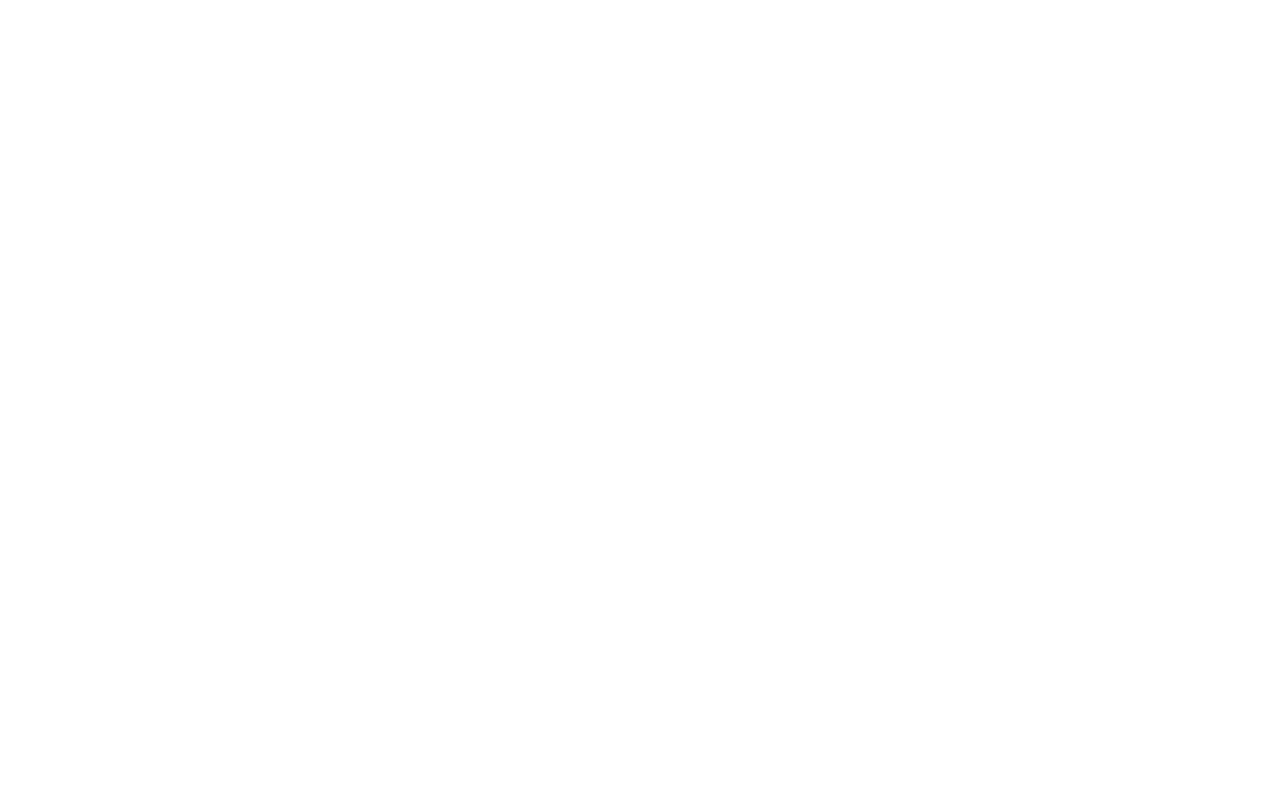
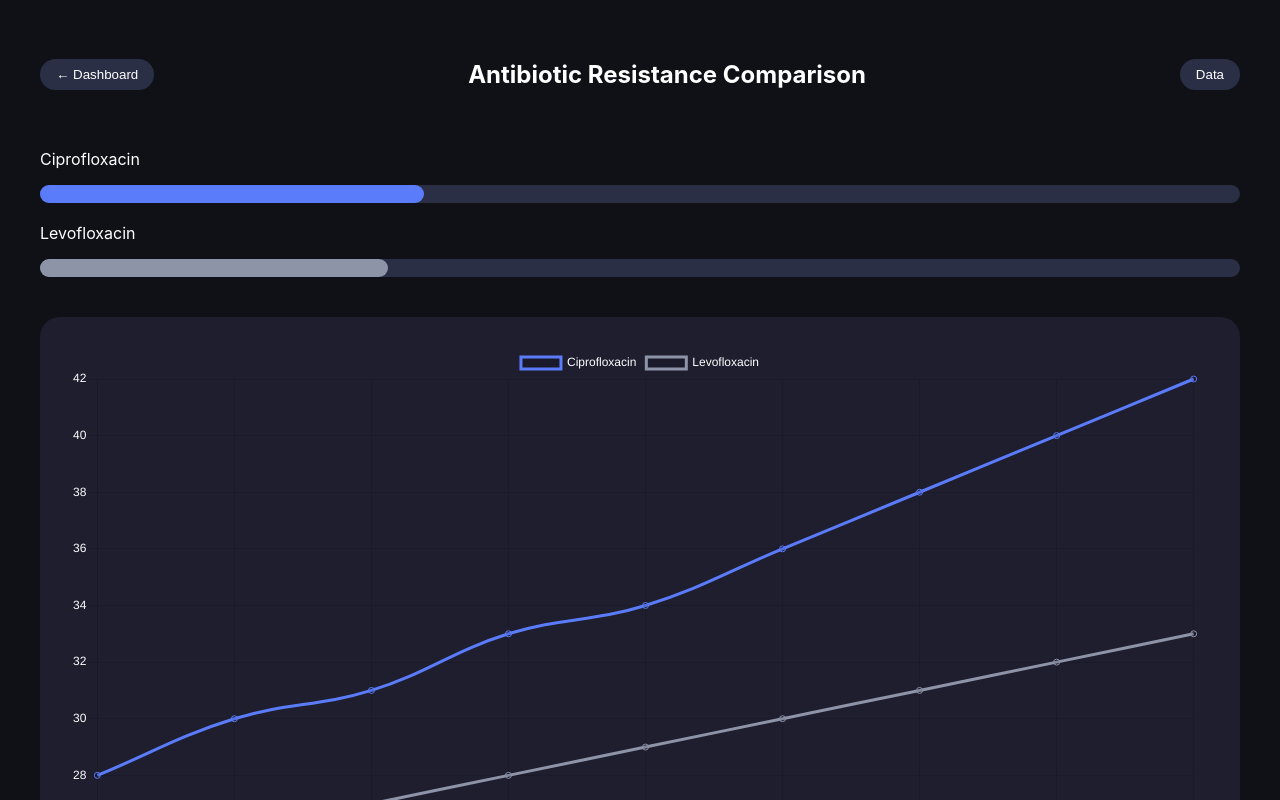
Before and after one commit to aditya-rathore04/AMR, a React (Create React App) app in the folder frontend/: page /antibiotic-analysis in a window 1280 px wide. Before the commit this address had no page. Shown: the top 800 px of the page. Built offline with nearby package versions, Linux system fonts and the light colour scheme.

Commit message:
make antibiotic analysis expandable

```diff
--- a/frontend/src/App.js
+++ b/frontend/src/App.js
@@ -3,6 +3,7 @@
 import InputPage from "./pages/InputPage";
 import Dashboard from "./pages/Dashboard";
 import SpecimenAnalysis from "./pages/SpecimenAnalysis";
+import AntibioticAnalysis from "./pages/AntibioticAnalysis";
 
 function App() {
 
@@ -15,6 +16,7 @@
 
         <Route path="/dashboard" element={<Dashboard />} />
         <Route path="/specimen-analysis" element={<SpecimenAnalysis />} />
+        <Route path="/antibiotic-analysis" element={<AntibioticAnalysis />} />
 
       </Routes>
 
--- /dev/null
+++ b/frontend/src/pages/AntibioticAnalysis.js
@@ -0,0 +1,155 @@
+import { useNavigate } from "react-router-dom";
+import { Line } from "react-chartjs-2";
+import {
+Chart as ChartJS,
+CategoryScale,
+LinearScale,
+PointElement,
+LineElement,
+Tooltip,
+Legend
+} from "chart.js";
+
+ChartJS.register(
+CategoryScale,
+LinearScale,
+PointElement,
+LineElement,
+Tooltip,
+Legend
+);
+
+function AntibioticAnalysis(){
+
+const navigate = useNavigate();
+
+return(
+
+<div style={{
+background:"#0f1117",
+color:"white",
+minHeight:"100vh",
+padding:"40px"
+}}>
+
+{/* Header */}
+<div style={{
+display:"flex",
+justifyContent:"space-between",
+alignItems:"center",
+marginBottom:"40px"
+}}>
+
+<button
+onClick={()=>navigate("/dashboard")}
+style={{
+background:"#2a2f45",
+border:"none",
+padding:"8px 16px",
+borderRadius:"20px",
+color:"white",
+cursor:"pointer"
+}}
+>
+← Dashboard
+</button>
+
+<h2>Antibiotic Resistance Comparison</h2>
+
+<button style={{
+background:"#2a2f45",
+border:"none",
+padding:"8px 16px",
+borderRadius:"20px",
+color:"white"
+}}>
+Data
+</button>
+
+</div>
+
+
+{/* Antibiotic bars */}
+
+<div style={{marginBottom:"40px"}}>
+
+<p>Ciprofloxacin</p>
+
+<div style={{
+height:"18px",
+background:"#2a2f45",
+borderRadius:"20px",
+marginBottom:"20px"
+}}>
+<div style={{
+width:"32%",
+height:"100%",
+background:"#5b7cfa",
+borderRadius:"20px"
+}}></div>
+</div>
+
+<p>Levofloxacin</p>
+
+<div style={{
+height:"18px",
+background:"#2a2f45",
+borderRadius:"20px"
+}}>
+<div style={{
+width:"29%",
+height:"100%",
+background:"#8e94a8",
+borderRadius:"20px"
+}}></div>
+</div>
+
+</div>
+
+
+{/* Chart */}
+
+<div style={{
+background:"#1e1e2f",
+padding:"30px",
+borderRadius:"20px"
+}}>
+
+<Line
+data={{
+labels:["2016","2017","2018","2019","2020","2021","2022","2023","2024"],
+datasets:[
+{
+label:"Ciprofloxacin",
+data:[28,30,31,33,34,36,38,40,42],
+borderColor:"#5b7cfa",
+tension:0.4
+},
+{
+label:"Levofloxacin",
+data:[24,26,27,28,29,30,31,32,33],
+borderColor:"#8e94a8",
+tension:0.4
+}
+]
+}}
+options={{
+plugins:{
+legend:{labels:{color:"white"}}
+},
+scales:{
+x:{ticks:{color:"white"}},
+y:{ticks:{color:"white"}}
+}
+}}
+/>
+
+</div>
+
+</div>
+
+);
+
+}
+
+export default AntibioticAnalysis;
--- a/frontend/src/pages/Dashboard.js
+++ b/frontend/src/pages/Dashboard.js
@@ -261,11 +261,15 @@
 
 
           {/* Antibiotic Comparison */}
-          <div style={{
+          <div
+            onClick={() => navigate("/antibiotic-analysis")}
+            style={{
             padding: "20px",
             borderRadius: "16px",
-            background: "#1e1e2f"
-          }}>
+            background: "#1e1e2f",
+            cursor:"pointer"
+            }}
+            >
 
             <h3>Antibiotic Comparison</h3>
 
@@ -297,6 +301,8 @@
 
             </div>
 
+
+
             </div>
 
         </div>
```
Lines whose indentation alone changed are shown as unchanged.
